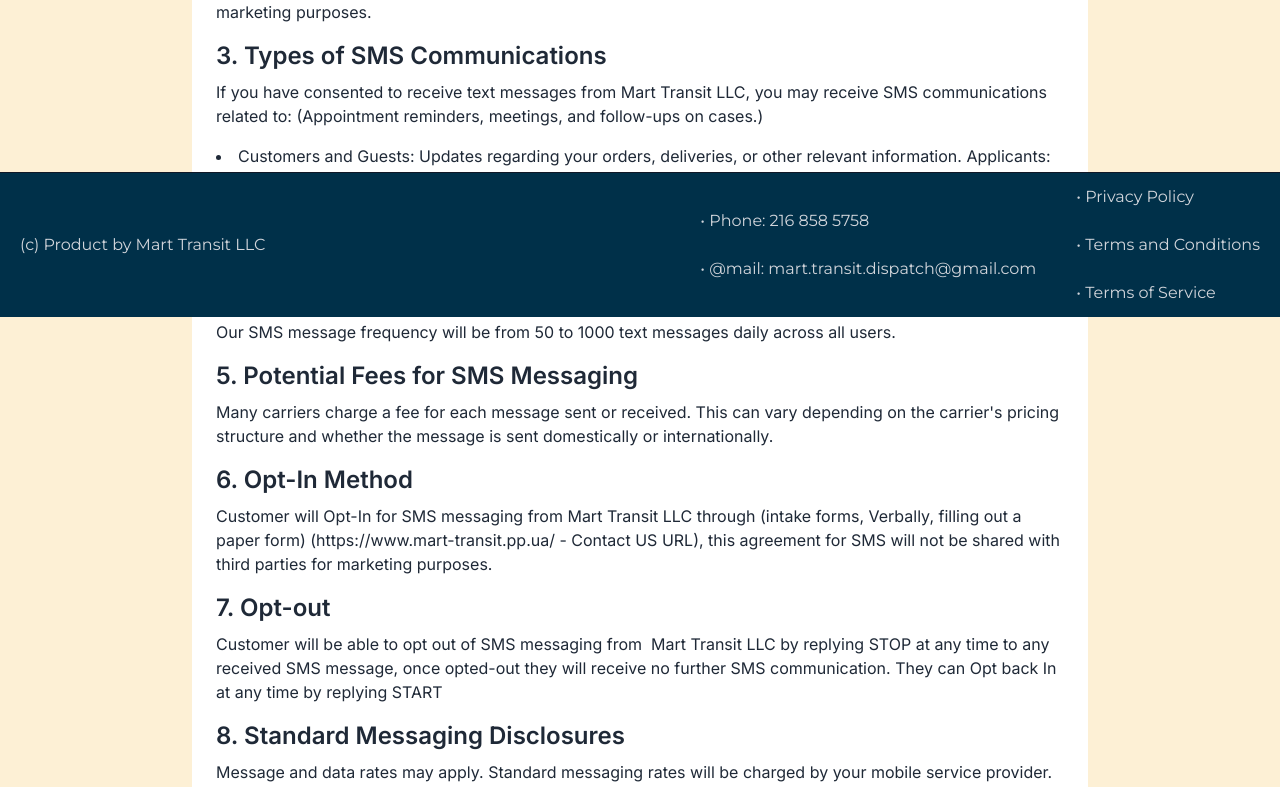
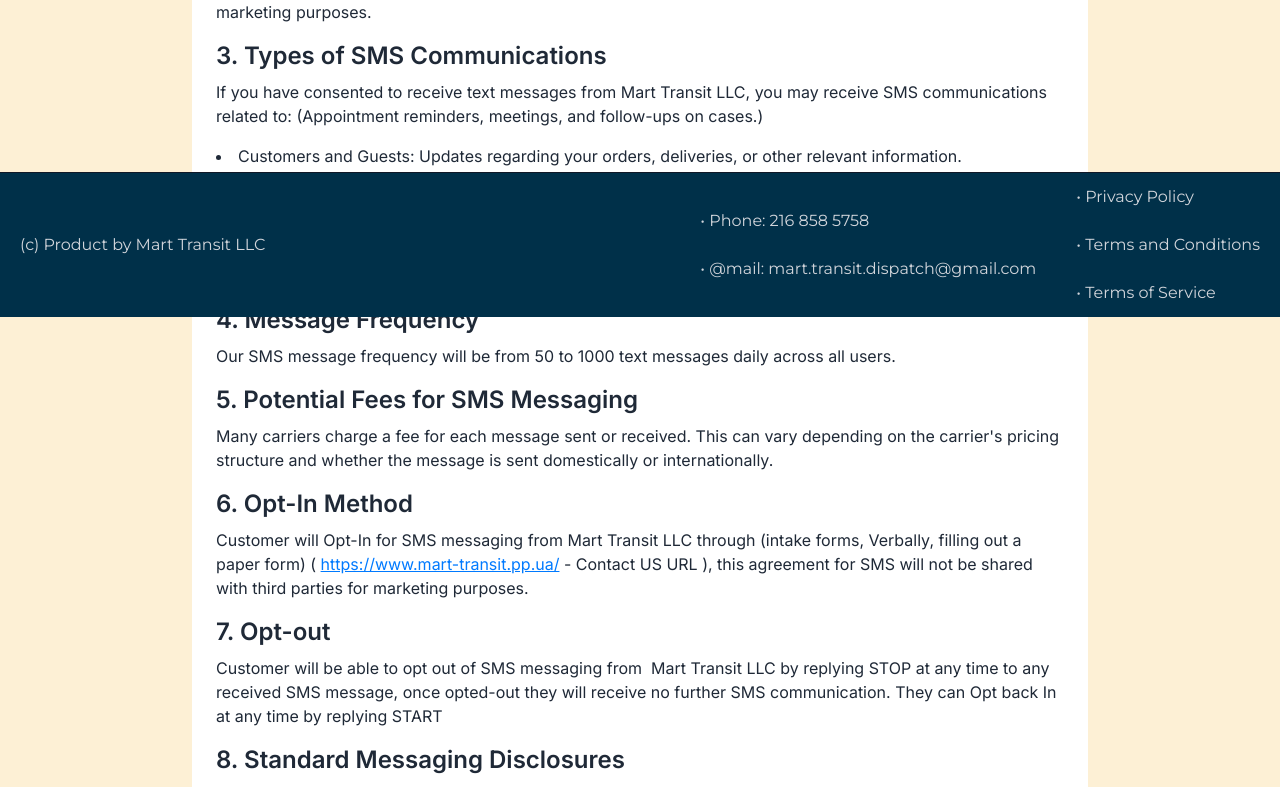
Before and after one commit to Nazarii07/truck-project, a Next.js app: page /terms-conditions in a window 1280 px wide. Shown: the part 483-1270 px from the top of the page. Built offline with nearby package versions, Linux system fonts and the light colour scheme.

Commit message:
fix terms of condition

```diff
--- a/src/app/terms-conditions/page.tsx
+++ b/src/app/terms-conditions/page.tsx
@@ -40,14 +40,16 @@ const TermsAndConditions: React.FC = () => {
       <ul className="list-disc list-inside mb-4">
         <li>
           Customers and Guests: Updates regarding your orders, deliveries, or
-          other relevant information. Applicants: Information about your
-          application status, onboarding materials, or other employment-related
-          updates.
+          other relevant information.
         </li>
         <li>
+          Applicants: Information about your application status, onboarding
+          materials, or other employment-related updates.
+        </li>
+        <p className="mb-4">
           For Example: Hello Thank you for contacting Mart Transit LLC, how can
           we help you? Reply Stop to opt-out at any time. Message and data rates
-          may apply, for assistance, text Help" or visit our{" "}
+          may apply, for assistance, text "HELP" or visit our{" "}
           <Link href={"/privacy-policy"}>
             <span className="underline cursor-pointer text-linkColor">
               Privacy Policy
@@ -59,7 +61,7 @@ const TermsAndConditions: React.FC = () => {
               Terms of Service
             </span>
           </Link>
-        </li>
+        </p>
       </ul>
 
       <h2 className="text-2xl font-semibold mb-2">4. Message Frequency</h2>
@@ -80,9 +82,14 @@ const TermsAndConditions: React.FC = () => {
       <h2 className="text-2xl font-semibold mb-2">6. Opt-In Method</h2>
       <p className="mb-4">
         Customer will Opt-In for SMS messaging from Mart Transit LLC through
-        (intake forms, Verbally, filling out a paper form)
-        (https://www.mart-transit.pp.ua/ - Contact US URL), this agreement for
-        SMS will not be shared with third parties for marketing purposes.
+        (intake forms, Verbally, filling out a paper form) ({" "}
+        <Link href={"https://www.mart-transit.pp.ua/"}>
+          <span className="underline cursor-pointer text-linkColor">
+            https://www.mart-transit.pp.ua/
+          </span>
+        </Link>{" "}
+        - Contact US URL ), this agreement for SMS will not be shared with third
+        parties for marketing purposes.
       </p>
 
       <h2 className="text-2xl font-semibold mb-2">7. Opt-out</h2>
```
